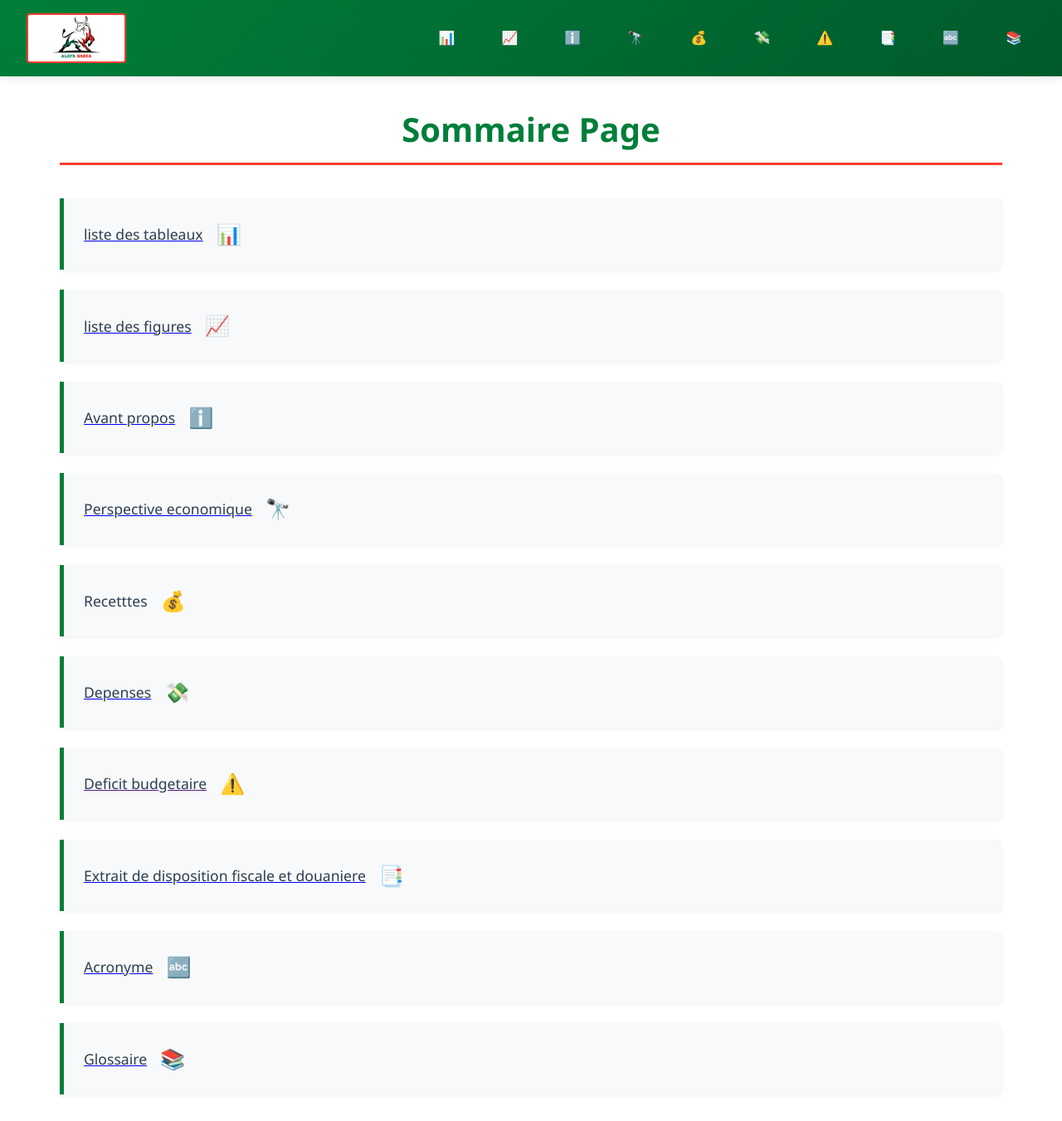
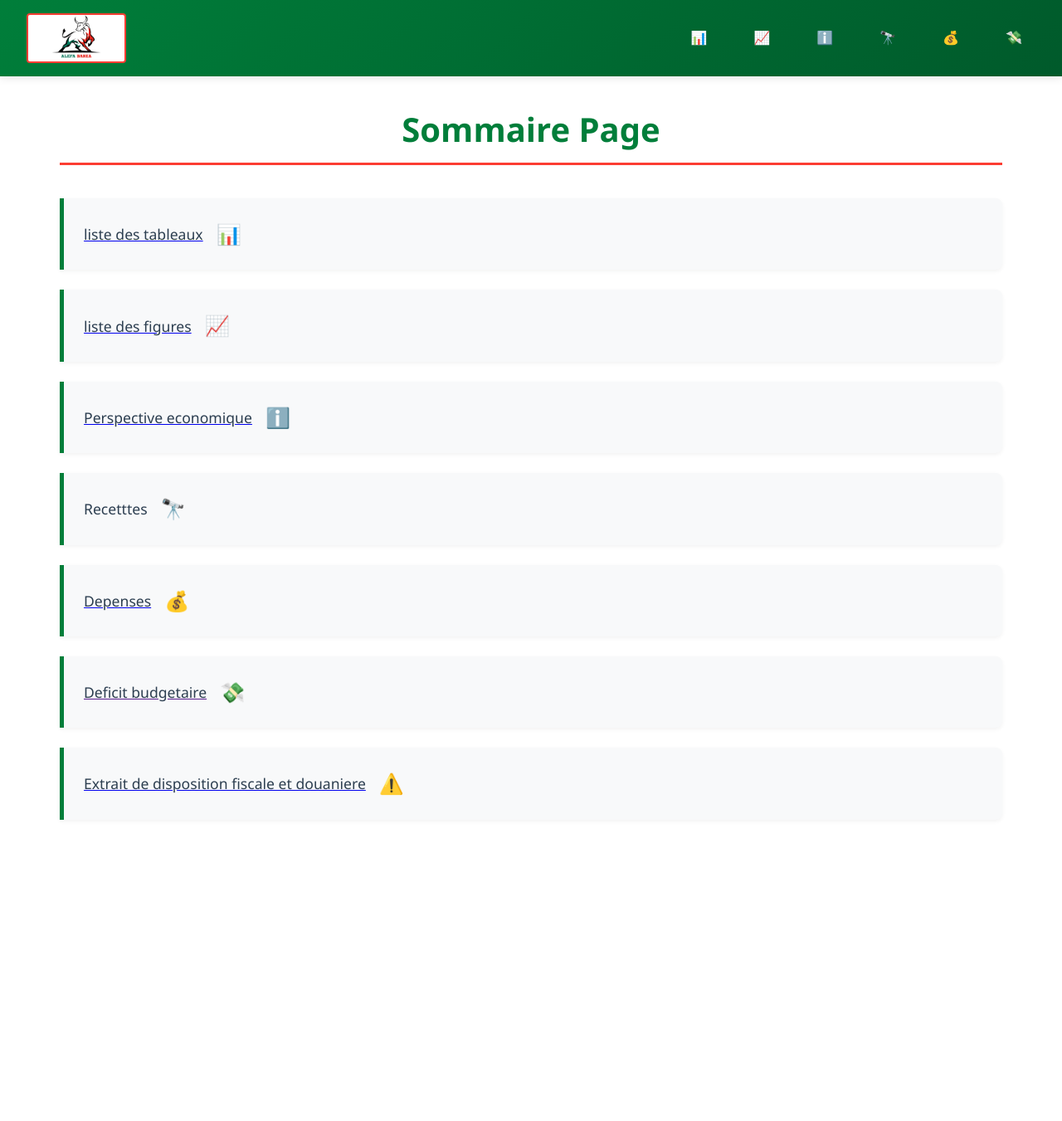
Before and after one commit to tahinaRAJ/budget3, a PHP site: page /page/sommaire.php in a window 1280 px wide. Shown: the whole page at 83% size. After the commit the page ends 988 px from the top, so only its background shows below. Run offline with PHP 8.4, Linux system fonts and the light colour scheme.

Commit message:
version améliorée

```diff
--- a/page/base.sql
+++ b/page/base.sql
@@ -209,7 +209,7 @@ INSERT INTO recapitulatif_des_depenses_de_fonctionnement (poste_depense, montant
 ('TOTAL', 3068.0, 2304.3, -763.7, '');
 
 -- Creation de la table 10
-CREATE TABLE  Répartition_du_budget_par_rattachement_administratif (
+CREATE TABLE  Repartition_du_budget_par_rattachement_administratif (
     id INT AUTO_INCREMENT PRIMARY KEY,
     institution_ministere VARCHAR(150) NOT NULL,
     lf_2024 DECIMAL(15,2),
@@ -218,7 +218,7 @@ CREATE TABLE  Répartition_du_budget_par_rattachement_administratif (
 );
 
 -- Insertion des donnees pour les institutions et ministères
-INSERT INTO Répartition_du_budget_par_rattachement_administratif (institution_ministere, lf_2024, lf_2025, type_entite) VALUES
+INSERT INTO Repartition_du_budget_par_rattachement_administratif (institution_ministere, lf_2024, lf_2025, type_entite) VALUES
 ('Presidence de la Republique', 177.1, 224.7, 'Institution'),
 ('Senat', 22.1, 21.3, 'Institution'),
 ('Assemblee Nationale', 87.4, 85.9, 'Institution'),
--- a/page/sommaire.php
+++ b/page/sommaire.php
@@ -14,14 +14,10 @@
         <nav>
             <li><a href="tableaux.php"></a></li>
             <li><a href="figure.php"></a></li>
-            <li><a href="propos.php"></a></li>
-            <li><a href="perspective.php"></a></li>
             <li><a href="Recettes.php"></a></li>
             <li><a href="depenses.php"></a></li>
             <li><a href="deficites.php"></a></li>
             <li><a href="extrait_de_disposition.php"></a></li>
-            <li><a href="acronymes.php"></a></li>
-            <li><a href="Glossaires.php"></a></li>
         </nav>
     </header>
     <main>
@@ -31,9 +27,6 @@
         </div>
         <div class="content">
             <a href="figure.php"><p>liste des figures</p></a>
-        </div>
-        <div class="content">
-            <a href="http:propos.php"><p>Avant propos</p></a>
         </div>
         <div class="content">
             <a href="perspective.php"><p>Perspective economique</p></a>
@@ -50,12 +43,6 @@
         <div class="content">
             <a href="extrait_de_disposition"><p>Extrait de disposition fiscale et douaniere</p></a>
         </div>
-        <div class="content">
-            <a href="acronymes.php"><p>Acronyme</p></a>
-        </div>
-        <div class="content">
-            <a href="Glossaires.php"><p>Glossaire</p></a>
-        </div>
     </main>
 </body>
 </html>
```
